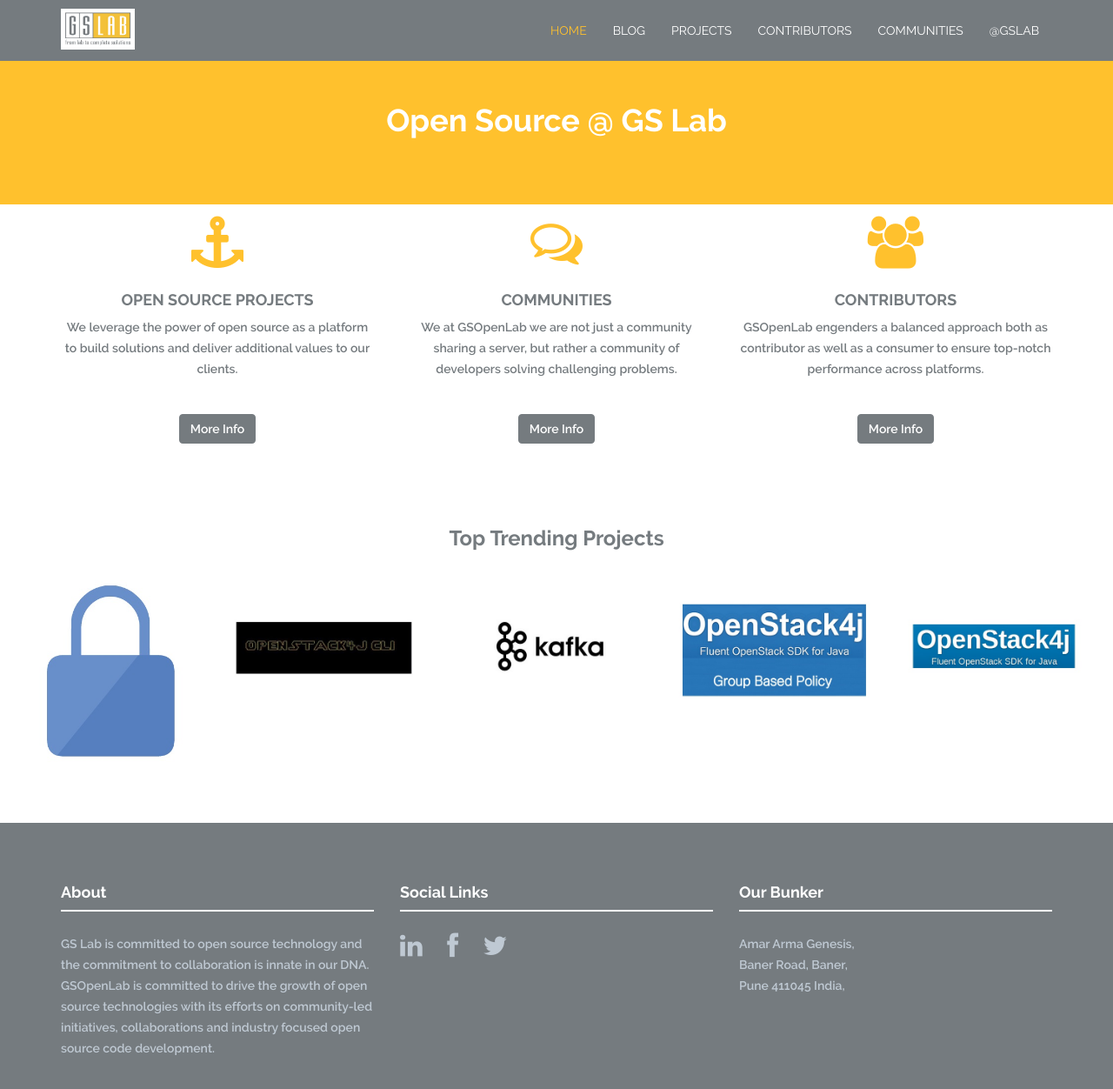
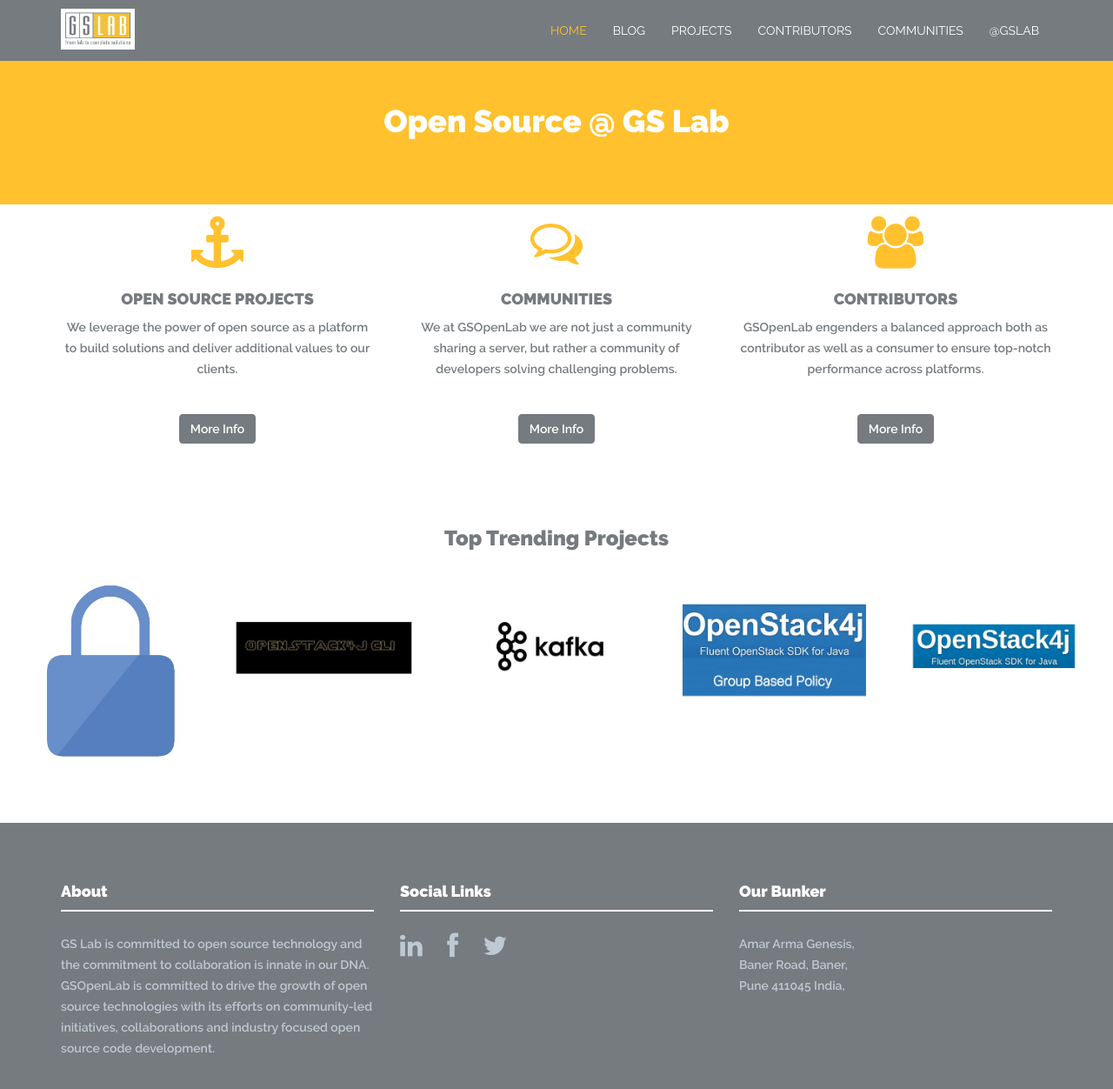
Before and after one commit to Akshada04/gslabopensource, a Jekyll site: the page built from index.html, in a window 1280 px wide and 1289 px high. Shown: the top 1252 px of the window at 87% size. Built offline with Jekyll 4.4.1, drawn with Linux system fonts in a browser that asks for light colours; nearby versions of some CDN libraries.

Commit message:
Update style.css

```diff
--- a/_includes/css/style.css
+++ b/_includes/css/style.css
@@ -208,7 +208,7 @@
 	}
 
 h1, h2, h3, h4, h5, h6 {
-	 font-family: 'ralewaybold';
+	 font-family: 'ralewayblack';
 	/*font-weight: 700;*/
 }
 
```
